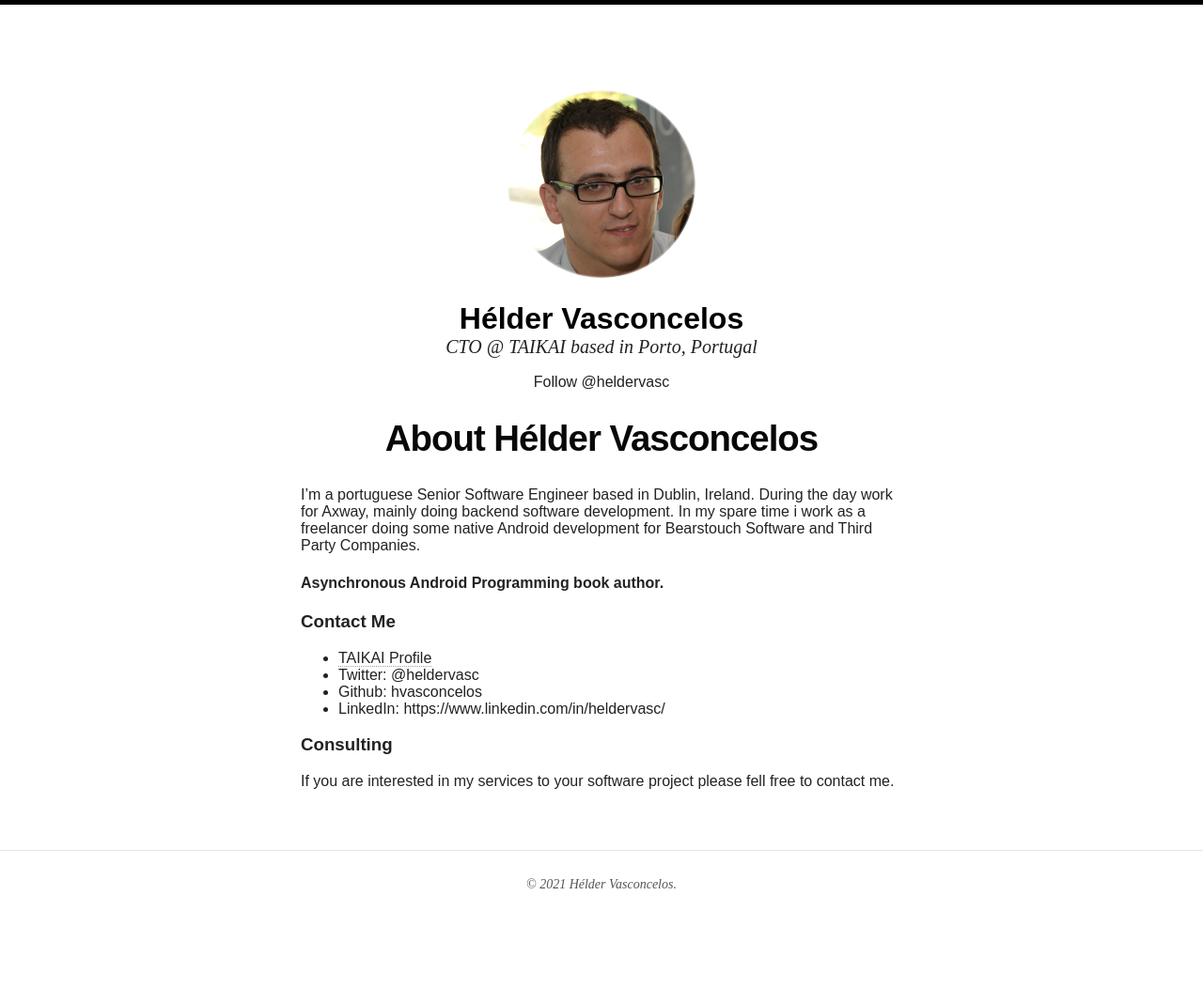
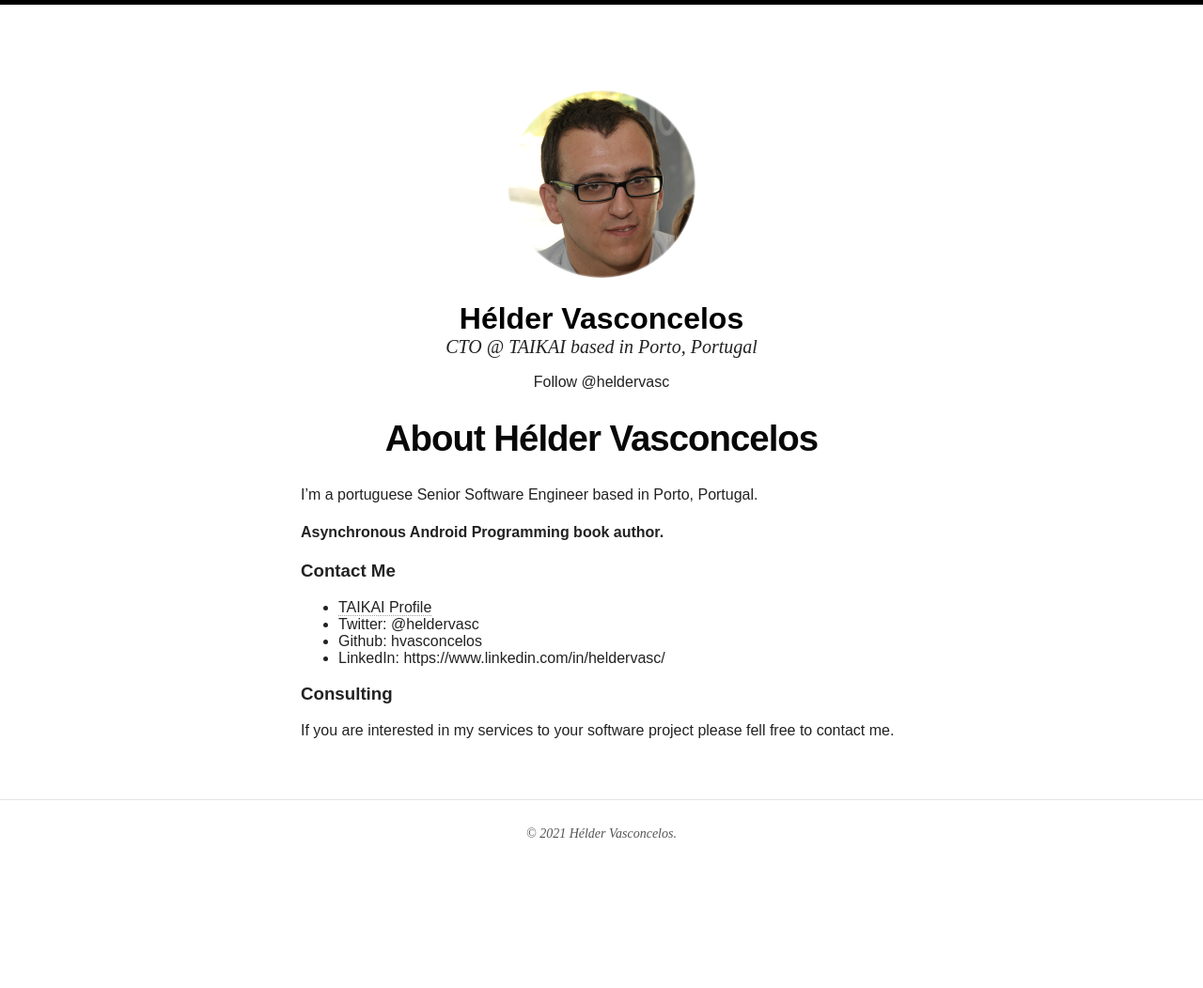
Before and after one commit to hvasconcelos/hvasconcelos.github.io, a Jekyll site: the page built from about.md, in a window 1280 px wide. Shown: the whole page at 94% size. Built offline with Jekyll 4.4.1, drawn with Linux system fonts in a browser that asks for light colours; nearby versions of some CDN libraries; comment, search, counter and statistics services are not loaded; after the commit the page ends 998 px from its top, so only the background shows below that.

Commit message:
Update about.md

```diff
--- a/about.md
+++ b/about.md
@@ -6,7 +6,7 @@ tags: [software engineer,Android developer,engineer,freelancer, software, develo
 modified: 2013-09-16
 ---
 
-I'm a portuguese Senior Software Engineer based in Dublin, Ireland. During the day work for Axway, mainly doing backend software development. In my spare time i work as a freelancer doing some native Android development for Bearstouch Software and Third Party Companies.
+I'm a portuguese Senior Software Engineer based in Porto, Portugal.
 
 #### [Asynchronous Android Programming](https://www.packtpub.com/application-development/asynchronous-android) book author.
 
```
